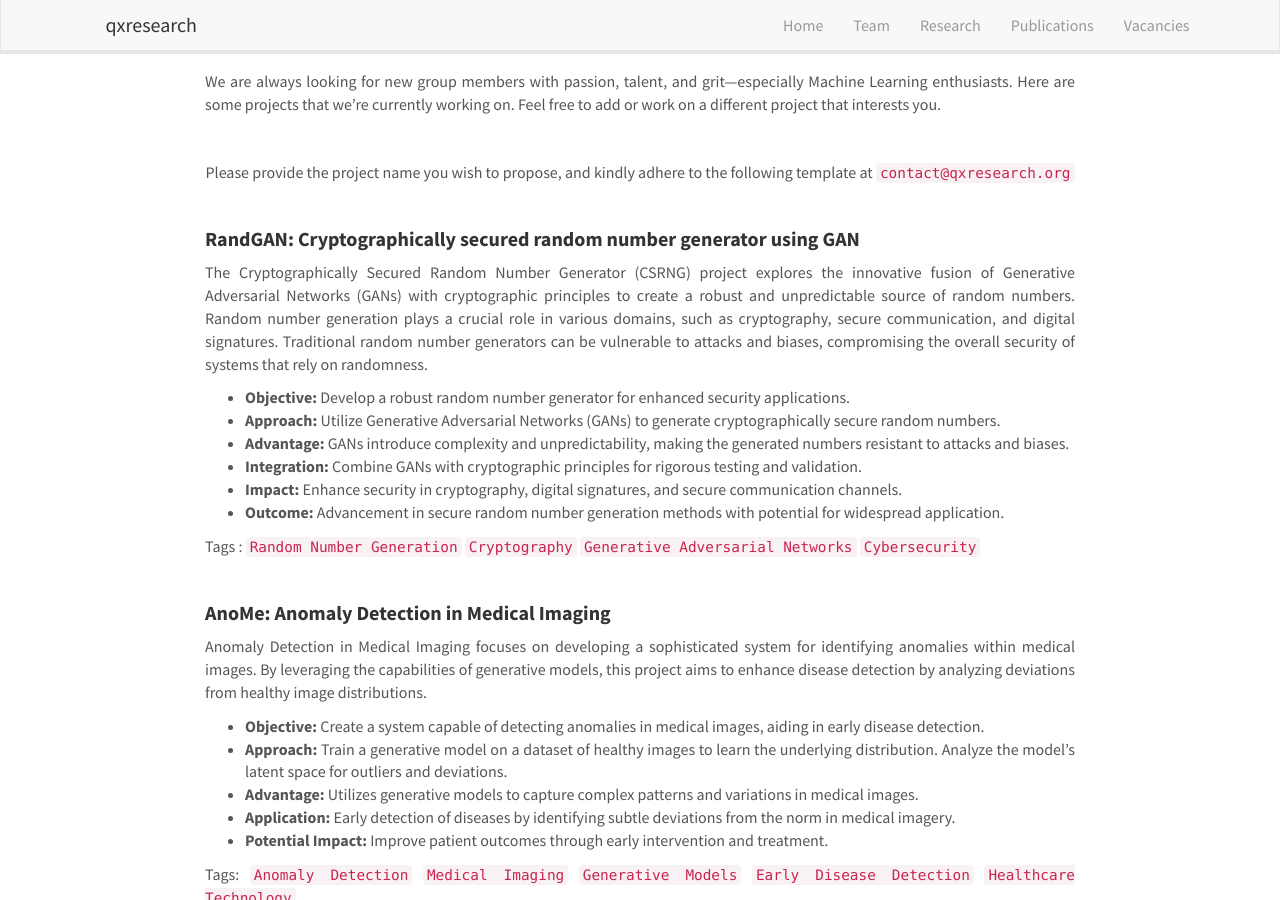
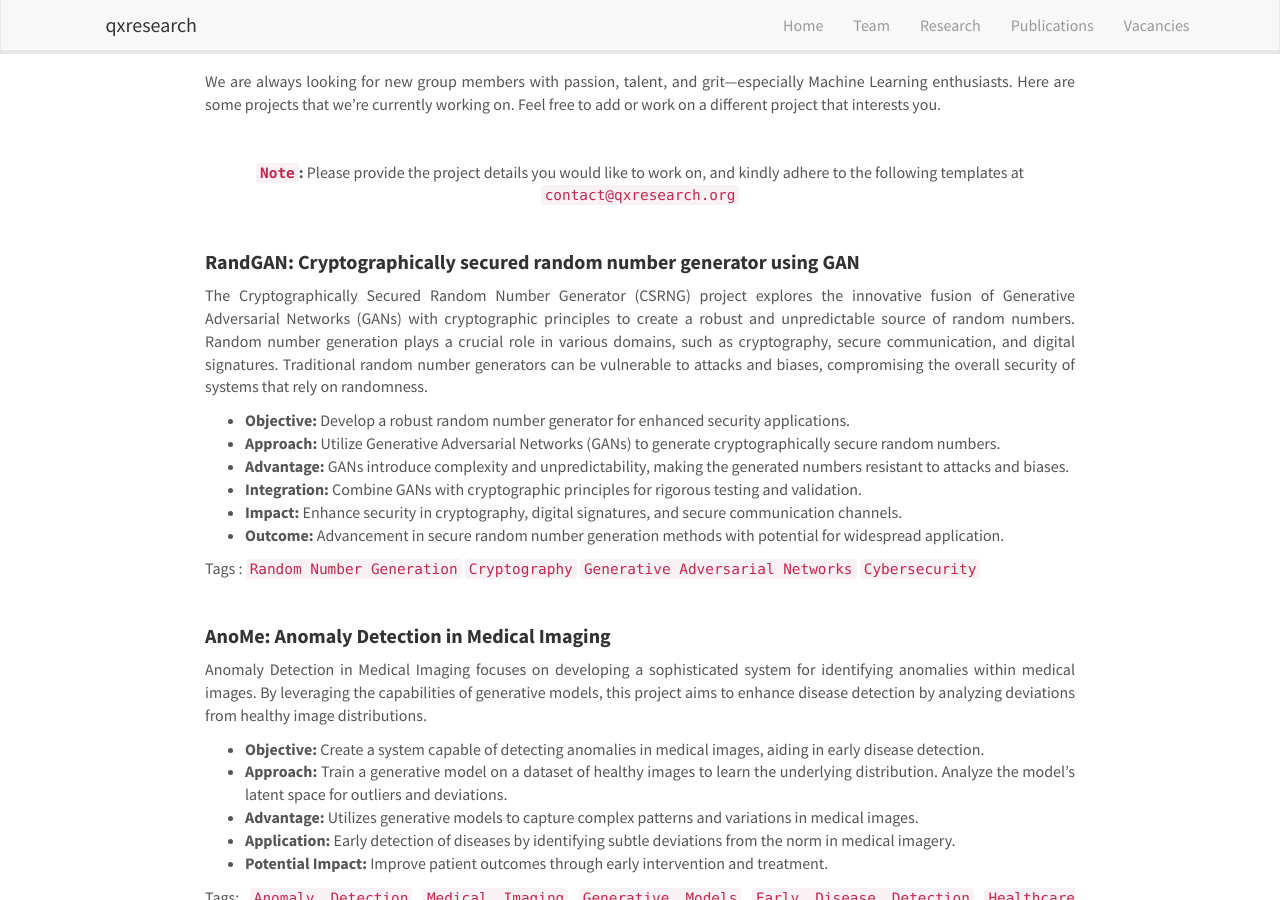
Before and after one commit to qxresearch/qxresearch.github.io, a Jekyll site: the page built from _pages/openings.md, in a window 1280 px wide and 900 px high. Built offline with Jekyll 4.4.1, drawn with Linux system fonts in a browser that asks for light colours; nearby versions of some CDN libraries.

Commit message:
Update openings.md

```diff
--- a/_pages/openings.md
+++ b/_pages/openings.md
@@ -13,7 +13,7 @@ We are always looking for new group members with passion, talent, and grit—esp
 
 
 
-<p style="text-align: center;">Please provide the project name you wish to propose, and kindly adhere to the following template at `contact@qxresearch.org`</p>
+<p style="text-align: center;"> **`Note`:** Please provide the project details you would like to work on, and kindly adhere to the following templates at `contact@qxresearch.org`</p>
 
 <br>
 
```
